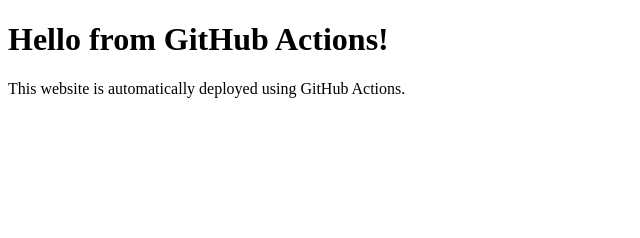
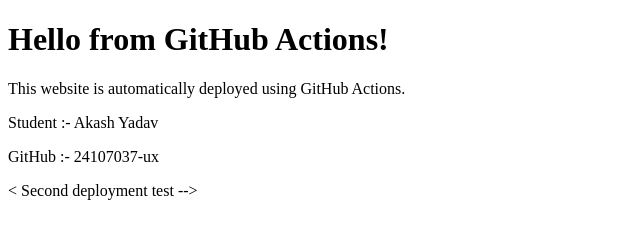
Before and after one commit to 24107037-ux/github-actions-demo1, a plain HTML site: page index.html in a window 1280 px wide. Shown: the whole page, without its empty margins (0-640 px from the left). Drawn offline with Linux system fonts and the light colour scheme.

Commit message:
Update website

```diff
--- a/index.html
+++ b/index.html
@@ -3,8 +3,17 @@
 <head>
     <title>GitHub Actions Demo</title>
 </head>
+
 <body>
+
     <h1>Hello from GitHub Actions!</h1>
+
     <p>This website is automatically deployed using GitHub Actions.</p>
+
+    <p>Student :- Akash Yadav</p>
+
+    <p>GitHub :- 24107037-ux</p>
+
 </body>
 </html>
+< Second deployment test -->
```
